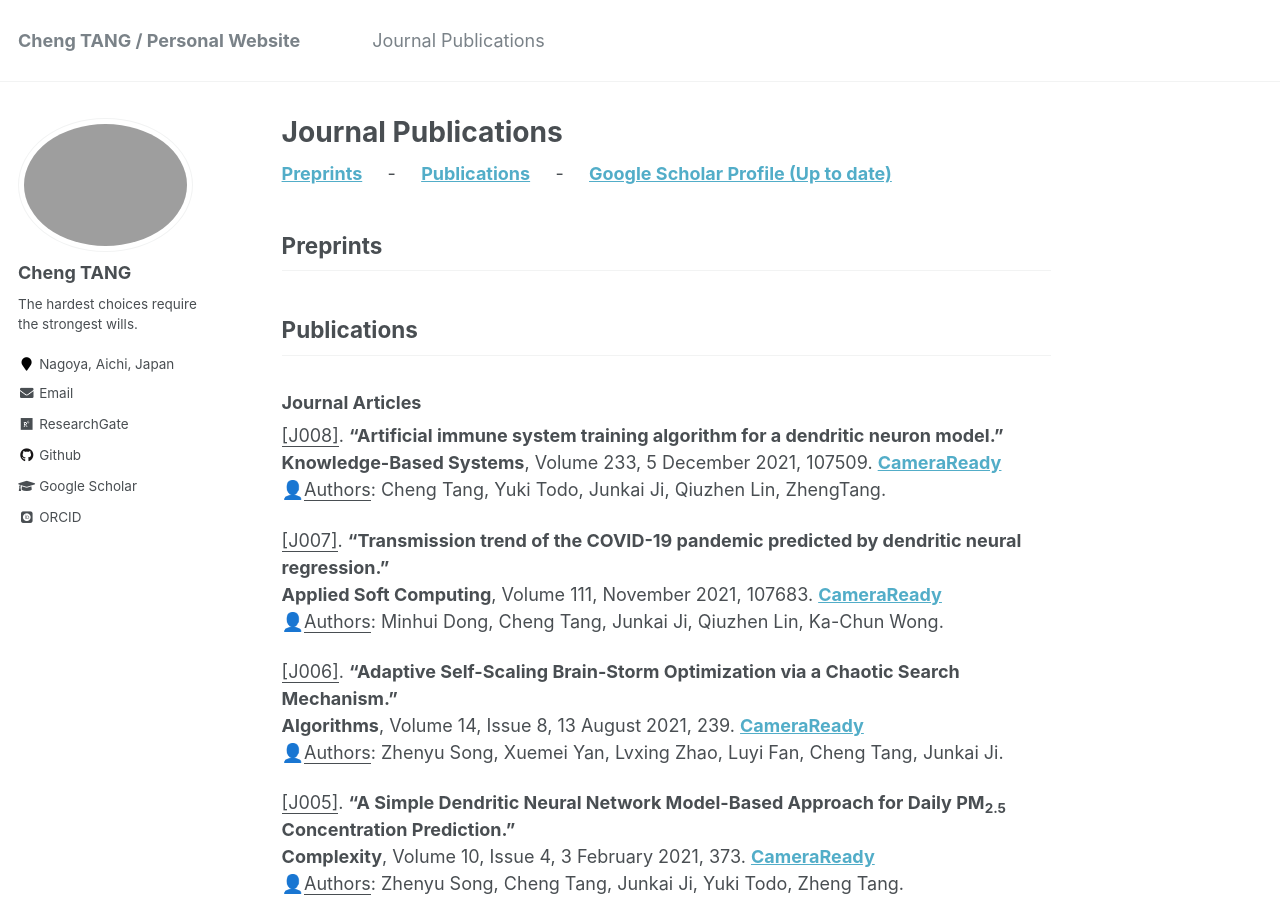
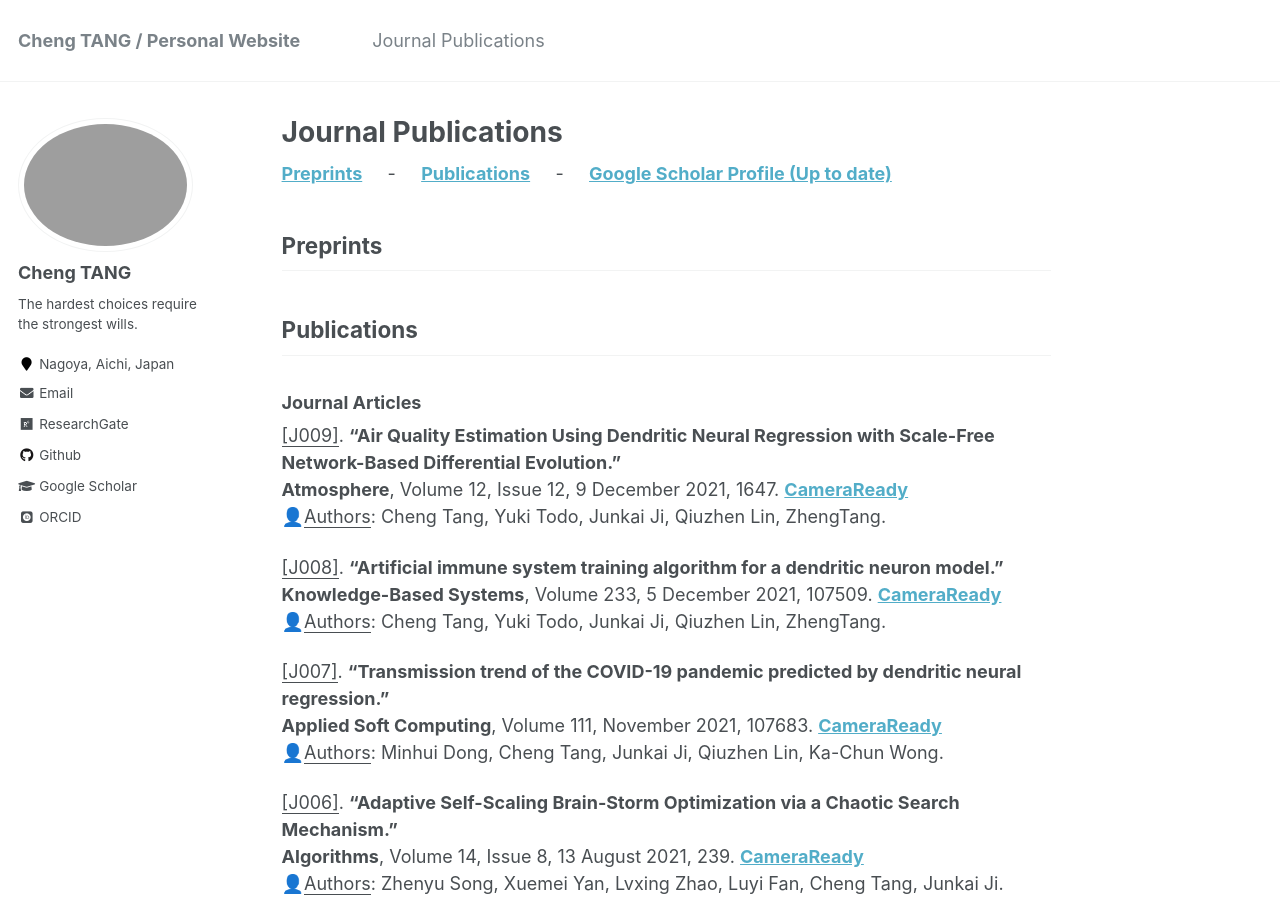
Before and after one commit to ChengTANG-AI/chengtang-ai.github.io, a Jekyll site: the page built from _pages/JournalPublications.md, in a window 1280 px wide and 900 px high. Built offline with Jekyll 4.4.1, drawn with Linux system fonts in a browser that asks for light colours; some web fonts are replaced.

Commit message:
Update JournalPublications.md

```diff
--- a/_pages/JournalPublications.md
+++ b/_pages/JournalPublications.md
@@ -31,6 +31,10 @@ Publications
 
 ### Journal Articles
 
+<u>[J009]</u>. **"Air Quality Estimation Using Dendritic Neural Regression with Scale-Free Network-Based Differential Evolution."**
+**Atmosphere**, Volume 12, Issue 12, 9 December 2021, 1647. **[CameraReady](https://doi.org/10.3390/atmos12121647)**
+👤<u>Authors</u>: Cheng Tang, Yuki Todo, Junkai Ji, Qiuzhen Lin, ZhengTang.
+
 <u>[J008]</u>. **"Artificial immune system training algorithm for a dendritic neuron model."**
 **Knowledge-Based Systems**, Volume 233, 5 December 2021, 107509. **[CameraReady](https://doi.org/10.1016/j.knosys.2021.107509)**
 👤<u>Authors</u>: Cheng Tang, Yuki Todo, Junkai Ji, Qiuzhen Lin, ZhengTang.
```
